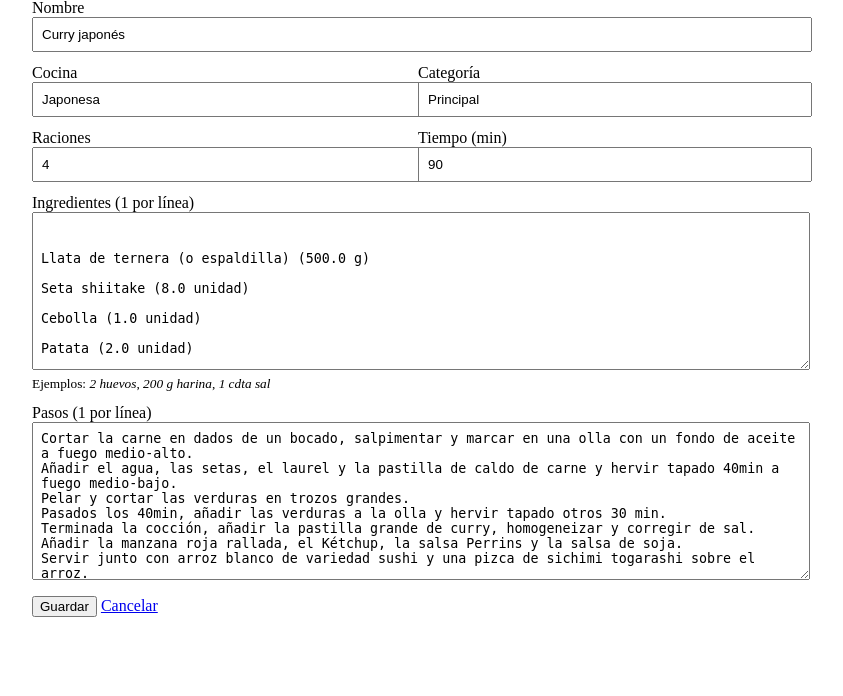
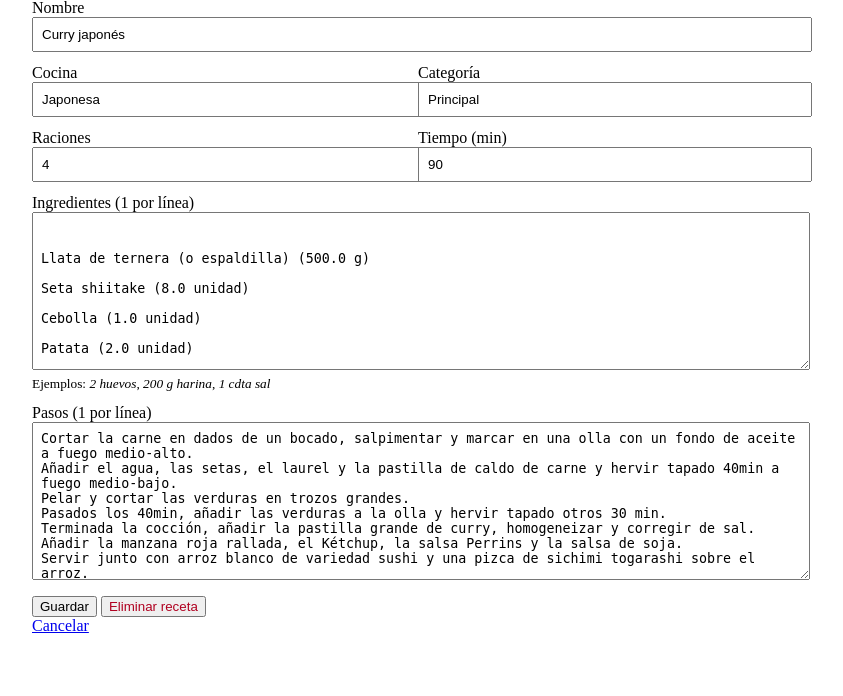
Before and after one commit to Akharyuu/Ryuucetario, a Flask app: a page that uses templates/form_receta.html in a window 1280 px wide. Shown: the part 81-777 px from the top of the page, without its empty margins (228-1071 px from the left). Run offline with Flask 3, Linux system fonts and the light colour scheme.

Commit message:
UI: buscador en dos líneas, meta condicional y borrar receta con confirmación

```diff
--- a/app.py
+++ b/app.py
@@ -169,6 +169,20 @@ def editar_receta(nombre):
 
     return render_template("form_receta.html", receta=receta)
 
+@app.route("/eliminar/<nombre>", methods=["POST"])
+def eliminar_receta(nombre):
+    recetas = cargar_recetas()
+    slug = nombre.lower()
+    idx = next((i for i, r in enumerate(recetas)
+                if r.get("name","").lower().replace(" ", "-") == slug), None)
+    if idx is None:
+        abort(404)
+    del recetas[idx]
+    with open(ARCHIVO_RECETAS, "w", encoding="utf-8") as f:
+        json.dump(recetas, f, ensure_ascii=False, indent=2)
+    return redirect(url_for("inicio"))
+
+
 if __name__ == "__main__":
     port = int(os.environ.get("PORT", 5000))
     # Nada de debug/reloader en Render
--- a/templates/form_receta.html
+++ b/templates/form_receta.html
@@ -65,6 +65,14 @@
     </div>
 
     <button type="submit">Guardar</button>
+      {% if receta %}
+          <form method="POST"
+                action="{{ url_for('eliminar_receta', nombre=receta.name|replace(' ', '-')|lower) }}"
+                onsubmit="return confirm('¿Seguro que quieres eliminar esta receta? Esta acción no se puede deshacer.');"
+                style="margin-top:12px">
+            <button type="submit" style="color:#b00020">Eliminar receta</button>
+          </form>
+      {% endif %}
     <a href="{{ url_for('inicio') }}">Cancelar</a>
   </form>
 </body>
```
Also changed, not shown: templates/index.html (+14 -5 lines).
